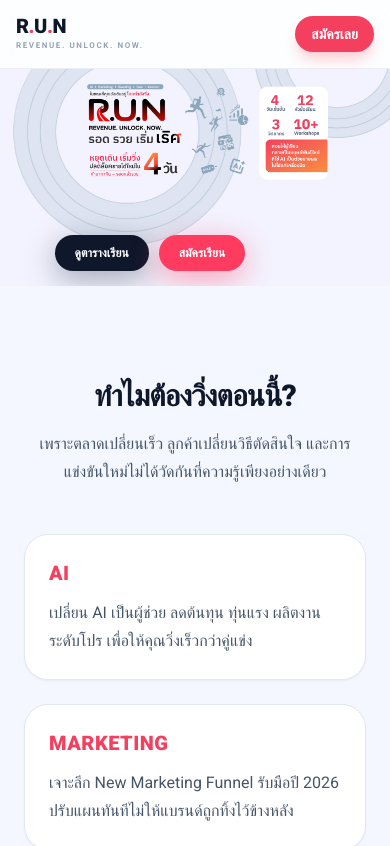
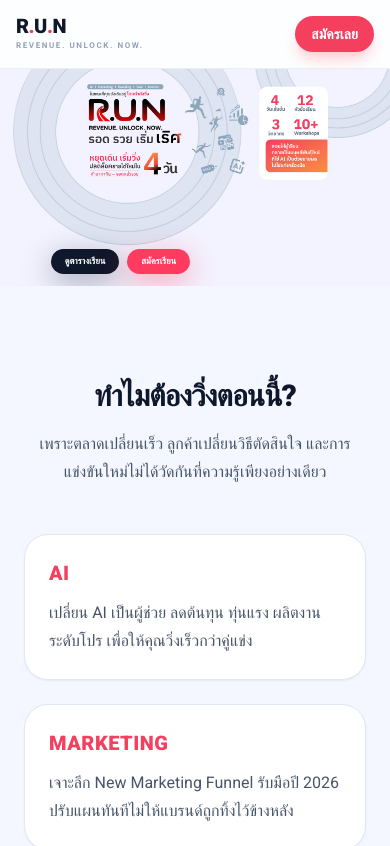
Before and after one commit to poohphurit/RunProject, a React (Vite) app: page / in a window 390 px wide. Shown: the top 846 px of the page. Built offline with nearby package versions, Linux system fonts and the light colour scheme; the HTML template or start-up script is replaced by a standard one; a web font is replaced by a local one.

Commit message:
style: optimize overlay hero buttons positioning and size on mobile

```diff
--- a/src/App.jsx
+++ b/src/App.jsx
@@ -252,16 +252,16 @@ export default function App() {
           />
 
           {/* Interactive Absolute-Positioned Overlay Buttons */}
-          <div className="absolute left-[14%] bottom-[7%] sm:left-[16%] sm:bottom-[10%] md:left-[17%] md:bottom-[12%] lg:left-[17.5%] lg:bottom-[14%] flex gap-2.5 sm:gap-4 z-20">
+          <div className="absolute left-[13%] bottom-[5.5%] sm:left-[16%] sm:bottom-[10%] md:left-[17%] md:bottom-[12%] lg:left-[17.5%] lg:bottom-[14%] flex gap-2 sm:gap-4 z-20">
             <a
               href="#syllabus"
-              className="rounded-full bg-[#0f172a] px-5 py-2.5 text-[10px] sm:px-7 sm:py-3.5 md:px-10 md:py-4.5 lg:px-12 lg:py-5 text-xs sm:text-sm md:text-base lg:text-lg font-extrabold text-white shadow-[0_8px_30px_rgba(15,23,42,0.35)] transition duration-300 hover:scale-[1.05] hover:bg-[#1e293b] active:scale-[0.98]"
+              className="rounded-full bg-[#0f172a] px-3.5 py-1.5 text-[9px] sm:px-7 sm:py-3.5 md:px-10 md:py-4.5 lg:px-12 lg:py-5 sm:text-sm md:text-base lg:text-lg font-extrabold text-white shadow-[0_8px_30px_rgba(15,23,42,0.35)] transition duration-300 hover:scale-[1.05] hover:bg-[#1e293b] active:scale-[0.98]"
             >
               ดูตารางเรียน
             </a>
             <a
               href="#apply"
-              className="rounded-full bg-[#ff3b60] px-5 py-2.5 text-[10px] sm:px-7 sm:py-3.5 md:px-10 md:py-4.5 lg:px-12 lg:py-5 text-xs sm:text-sm md:text-base lg:text-lg font-extrabold text-white shadow-[0_8px_30px_rgba(255,59,96,0.45)] transition duration-300 hover:scale-[1.05] hover:bg-[#ff5a79] active:scale-[0.98]"
+              className="rounded-full bg-[#ff3b60] px-3.5 py-1.5 text-[9px] sm:px-7 sm:py-3.5 md:px-10 md:py-4.5 lg:px-12 lg:py-5 sm:text-sm md:text-base lg:text-lg font-extrabold text-white shadow-[0_8px_30px_rgba(255,59,96,0.45)] transition duration-300 hover:scale-[1.05] hover:bg-[#ff5a79] active:scale-[0.98]"
             >
               สมัครเรียน
             </a>
```
